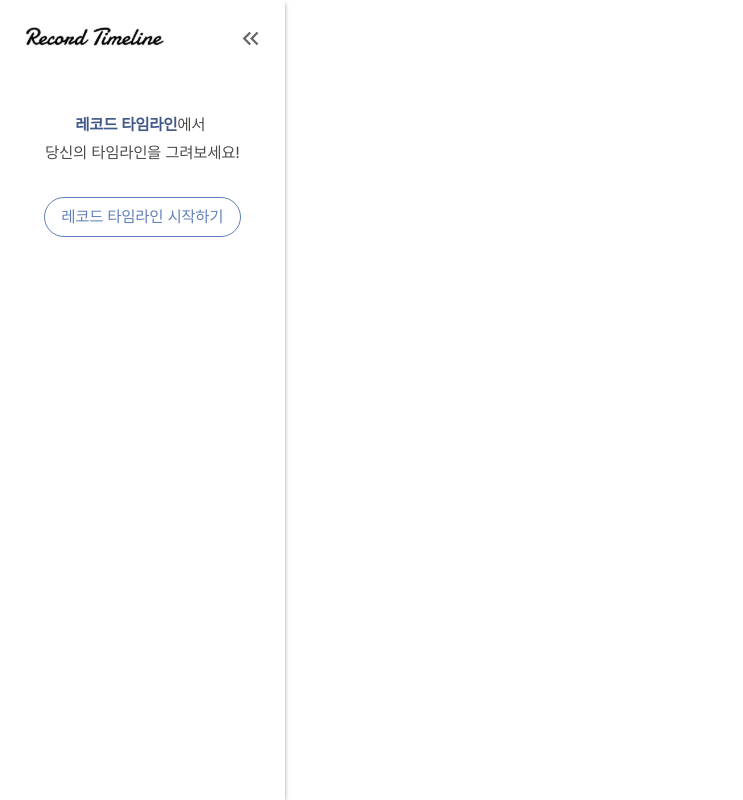
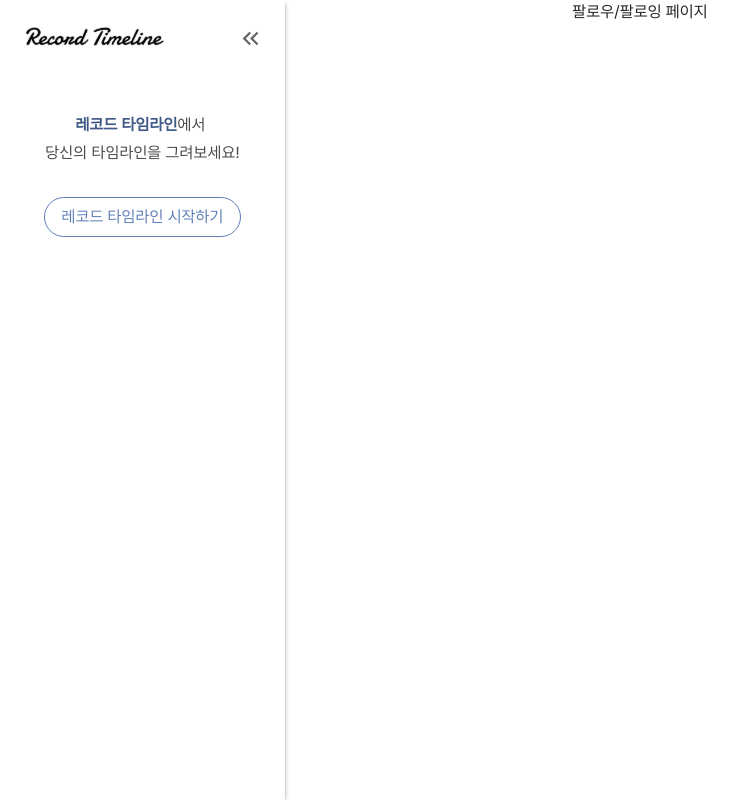
Before and after one commit to Record-Timeline/Front, a React (Create React App) app: page /follow in a window 1280 px wide. Shown: the whole page, without its empty margins (0-743 px from the left). Built offline with nearby package versions, Linux system fonts and the light colour scheme; no server answers; what quill-image-resize-module-react would draw is missing.

Commit message:
Feat: 팔로우/팔로잉 목록 페이지 생성 및 네비게이션 바와 연결

```diff
--- a/src/App.js
+++ b/src/App.js
@@ -12,6 +12,7 @@ import SubTimeline from "./pages/SubTimeline";
 import OthersMainTimeline from "./pages/OthersMainTimeline";
 import OthersSubTimeline from "./pages/OthersSubTimeline";
 import ModifyProfile from "./pages/ModifyProfile";
+import Follow from "./pages/Follow";
 import { CssBaseline } from "@mui/material";
 
 function App() {
@@ -32,6 +33,7 @@ function App() {
         <Route path="/signup/complete" element={<SignUpComplete />} /> {/* 회원가입 완료 페이지 */}
         <Route path="/profile" element={<ModifyProfile />} /> {/* 회원정보 수정 페이지 */}
         <Route path="/bookmark" element={<Bookmark />} /> {/* 북마크한 게시물 페이지 */}
+        <Route path="/follow" element={<Follow />} /> {/* 팔로우/팔로잉 목록 페이지 */}
         <Route path="/search" element={<Search />} /> {/* 검색 페이지 */}
         <Route path="/search/result/*" element={<SearchResult />} /> {/* 검색 결과 페이지 */}
         <Route path="/mytimeline" element={<MainTimeline />} /> {/* 메인 타임라인 페이지 */}
--- a/src/components/common/NavigationBar.jsx
+++ b/src/components/common/NavigationBar.jsx
@@ -562,7 +562,8 @@ export default function NavigationBar() {
                       flexDirection: "column",
                     })}
                   >
-                    <div
+                    <Link
+                      to="/follow"
                       css={css({
                         width: "93%",
                         height: "78px",
@@ -572,9 +573,11 @@ export default function NavigationBar() {
                         alignItems: "center",
                         justifyContent: "space-around",
                         marginTop: "20px",
+                        textDecoration: "none",
+                        color: "#000",
                       })}
                     >
-                      <div css={css({ marginLeft: "20px" })}>
+                      <div css={css({ marginLeft: "20px"})}>
                         <div css={css({ textAlign: "center", fontSize: "20px" })}>
                           {followers}
                         </div>
@@ -590,7 +593,7 @@ export default function NavigationBar() {
                           팔로잉
                         </div>
                       </div>
-                    </div>
+                    </Link>
                     <Link
                       css={css`
                     width: 125.5%;
--- /dev/null
+++ b/src/pages/Follow.jsx
@@ -0,0 +1,17 @@
+/** @jsxImportSource @emotion/react */
+
+import React from "react";
+import { css } from "@emotion/react";
+
+export default function Bookmark() {
+  return (
+    <div
+      css={css`
+        display: flex;
+        justify-content: center;
+      `}
+    >
+      팔로우/팔로잉 페이지
+    </div>
+  );
+}
```
